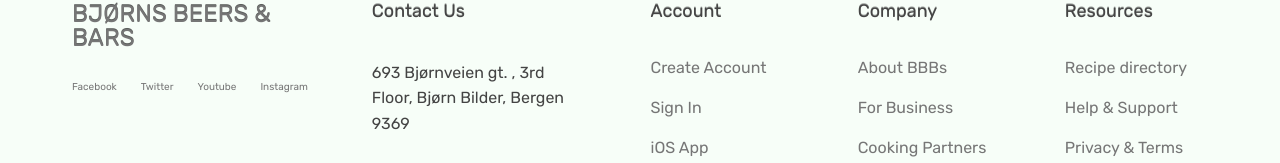
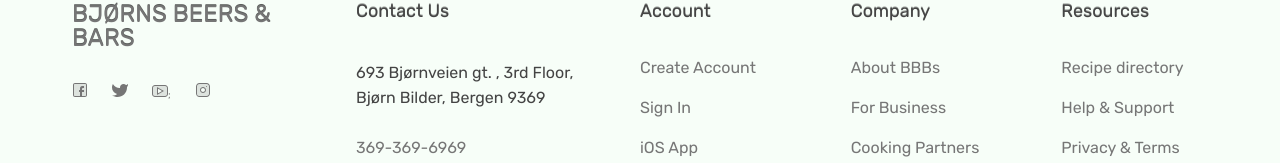
Before and after one commit to utviklerToni/BBBs, a React (Create React App) app: page / in a window 1280 px wide. Shown: the part 8193-8356 px from the top of the page. Built offline with nearby package versions, Linux system fonts and the light colour scheme.

Commit message:
added social icons

```diff
--- a/src/components/Bjørns/Footer/Footer.jsx
+++ b/src/components/Bjørns/Footer/Footer.jsx
@@ -3,6 +3,11 @@
 
 import './footer.css';
 import './footerQueries.css';
+
+import Facebook from '../../assets/svgs/Facebook';
+import Instagram from '../../assets/svgs/Instagram';
+import Twitter from '../../assets/svgs/Twitter';
+import Youtube from '../../assets/svgs/Youtube';
 
 const Footer = () => {
 	return (
@@ -17,22 +22,22 @@
 						<ul className='social-links'>
 							<li>
 								<a href='/' className='social-link'>
-									Facebook
+									<Facebook />
 								</a>
 							</li>
 							<li>
 								<a href='/' className='social-link'>
-									Twitter
+									<Twitter />
 								</a>
 							</li>
 							<li>
 								<a href='/' className='social-link'>
-									Youtube
+									<Youtube />
 								</a>
 							</li>
 							<li>
 								<a href='/' className='social-link'>
-									Instagram
+									<Instagram />
 								</a>
 							</li>
 						</ul>
--- /dev/null
+++ b/src/components/assets/svgs/Facebook.jsx
@@ -0,0 +1,24 @@
+import React, { Fragment } from 'react';
+
+const Facebook = () => {
+	return (
+		<Fragment>
+			<svg
+				id='shades-icon-facebook'
+				class='shades-icon '
+				fill='currentColor'
+				xmlns='http://www.w3.org/2000/svg'
+				viewBox='0 0 16 16'
+				height='16px'
+				width='16px'>
+				<title>Facebook</title>
+				<path
+					d='M3 2h10c.554 0 1 .446 1 1v10c0 .554-.446 1-1 1H3c-.554 0-1-.446-1-1V3c0-.554.446-1 1-1z'
+					opacity='.2'></path>
+				<path d='M3 1c-1.108 0-2 .892-2 2v10c0 1.108.892 2 2 2h10c1.108 0 2-.892 2-2V3c0-1.108-.892-2-2-2H3zm0 1h10c.554 0 1 .446 1 1v10c0 .554-.446 1-1 1h-3v-4h2V8h-2V7c0-.5.5-1 1-1h1V4h-2C9 4 8 5 8 6v2H7v2h1v4H3c-.554 0-1-.446-1-1V3c0-.554.446-1 1-1z'></path>
+			</svg>
+		</Fragment>
+	);
+};
+
+export default Facebook;
--- /dev/null
+++ b/src/components/assets/svgs/Instagram.jsx
@@ -0,0 +1,24 @@
+import React, { Fragment } from 'react';
+
+const Instagram = () => {
+	return (
+		<Fragment>
+			<svg
+				id='shades-icon-instagram'
+				class='shades-icon '
+				fill='currentColor'
+				xmlns='http://www.w3.org/2000/svg'
+				viewBox='0 0 16 16'
+				height='16px'
+				width='16px'>
+				<title>Instagram</title>
+				<path
+					d='M4.5 2A2.495 2.495 0 0 0 2 4.5v7C2 12.885 3.115 14 4.5 14h7c1.385 0 2.5-1.115 2.5-2.5v-7C14 3.115 12.885 2 11.5 2h-7zM8 6a2 2 0 0 1 2 2 2 2 0 0 1-2 2 2 2 0 0 1-2-2 2 2 0 0 1 2-2z'
+					opacity='.2'></path>
+				<path d='M4.5 1C2.57 1 1 2.57 1 4.5v7C1 13.43 2.57 15 4.5 15h7c1.93 0 3.5-1.57 3.5-3.5v-7C15 2.57 13.43 1 11.5 1h-7zm0 1h7C12.894 2 14 3.106 14 4.5v7c0 1.394-1.106 2.5-2.5 2.5h-7A2.484 2.484 0 0 1 2 11.5v-7C2 3.106 3.106 2 4.5 2zm7 2a.5.5 0 0 0-.5.5.5.5 0 0 0 .5.5.5.5 0 0 0 .5-.5.5.5 0 0 0-.5-.5zM8 5C6.35 5 5 6.35 5 8s1.35 3 3 3 3-1.35 3-3-1.35-3-3-3zm0 1c1.11 0 2 .89 2 2 0 1.11-.89 2-2 2-1.11 0-2-.89-2-2 0-1.11.89-2 2-2z'></path>
+			</svg>
+		</Fragment>
+	);
+};
+
+export default Instagram;
--- /dev/null
+++ b/src/components/assets/svgs/Twitter.jsx
@@ -0,0 +1,21 @@
+import React, { Fragment } from 'react';
+
+const Twitter = () => {
+	return (
+		<Fragment>
+			<svg
+				id='shades-icon-twitter'
+				class='shades-icon '
+				fill='currentColor'
+				xmlns='http://www.w3.org/2000/svg'
+				viewBox='0 0 16 16'
+				height='16px'
+				width='16px'>
+				<title>Twitter</title>
+				<path d='M11.516 2C9.574 2 8 3.548 8 5.457 8.002 5.617 8 6 8 6s-.32-.004-.5 0C5 6 2.5 5 .873 2.031.5 3.001 0 4 0 5.473.003 8.473 2 11 5 12c-1 1-2.5 1.5-5 1.5 1.5.855 3.832 1.497 5.5 1.5 5.123-.003 9.32-4.001 9.488-9.037a3.41 3.41 0 0 0 .043-.506c0-.24.016-.23-.031-.457 1-1 1-2 1-3-1.5 1-1.5 1-2 1h-.014a3.532 3.532 0 0 0-2.47-1z'></path>
+			</svg>
+		</Fragment>
+	);
+};
+
+export default Twitter;
--- /dev/null
+++ b/src/components/assets/svgs/Youtube.jsx
@@ -0,0 +1,25 @@
+import React, { Fragment } from 'react';
+
+const Youtube = () => {
+	return (
+		<Fragment>
+			<svg
+				id='shades-icon-youtube'
+				class='shades-icon '
+				fill='currentColor'
+				xmlns='http://www.w3.org/2000/svg'
+				viewBox='0 0 16 16'
+				height='16px'
+				width='16px'>
+				<title>YouTube</title>
+				<path
+					d='M2.96 4.004A1.982 1.982 0 0 0 1 6v6c0 1.117.883 2 2 2h10c1.117 0 2-.883 2-2V6a1.982 1.982 0 0 0-1.96-1.996zM5 5l3.5 2 2.746 1.568.754.434L8.5 11 5 13V9.002z'
+					opacity='.2'></path>
+				<path d='M3 3C1.347 3 0 4.347 0 6v6c0 1.653 1.347 3 3 3h10c1.653 0 3-1.347 3-3V6c0-1.653-1.347-3-3-3H3zm0 1h10c1.117 0 2 .883 2 2v6c0 1.117-.883 2-2 2H3c-1.117 0-2-.883-2-2V6c0-1.117.883-2 2-2zm2 1v8l3.5-2L12 9.002l-.754-.434L8.5 7 5 5zm1.006 1.723l1.99 1.138 1.992 1.137-1.992 1.14-1.99 1.14V6.721z'></path>
+			</svg>
+			;
+		</Fragment>
+	);
+};
+
+export default Youtube;
```
